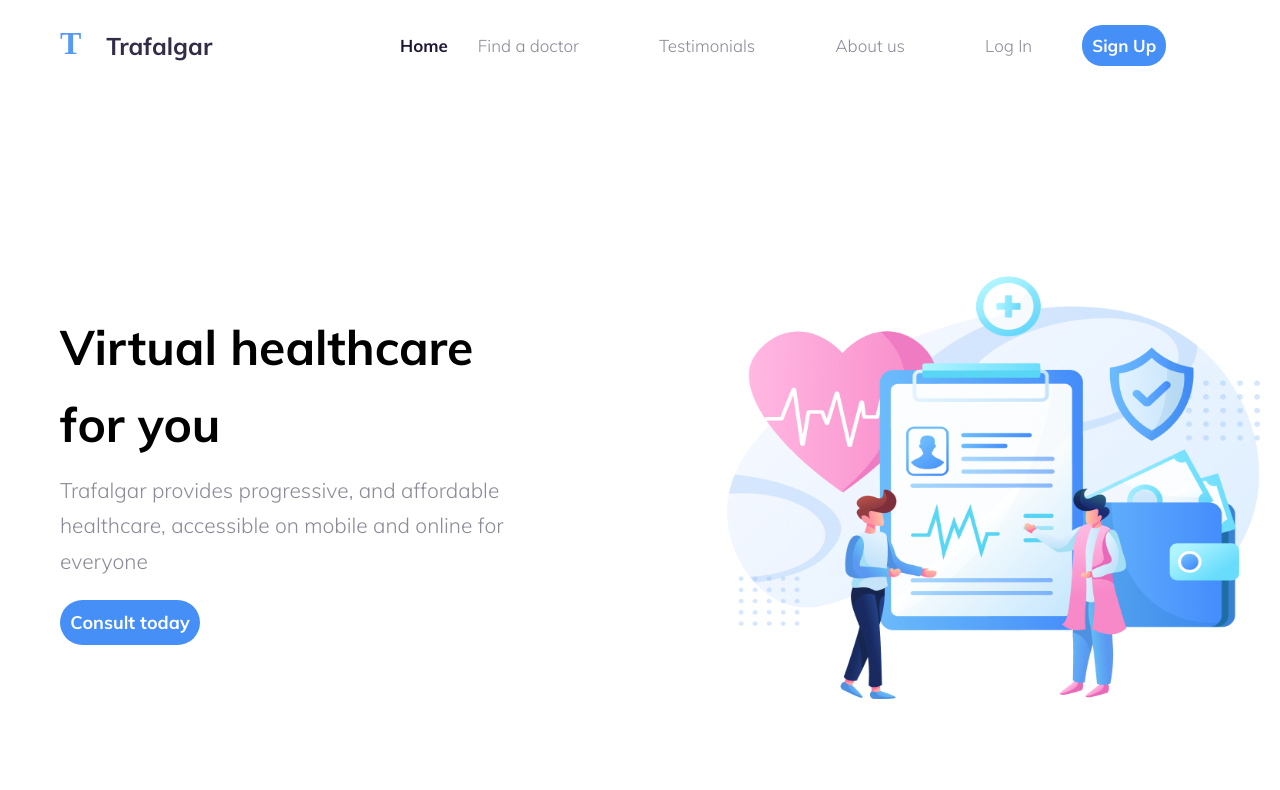
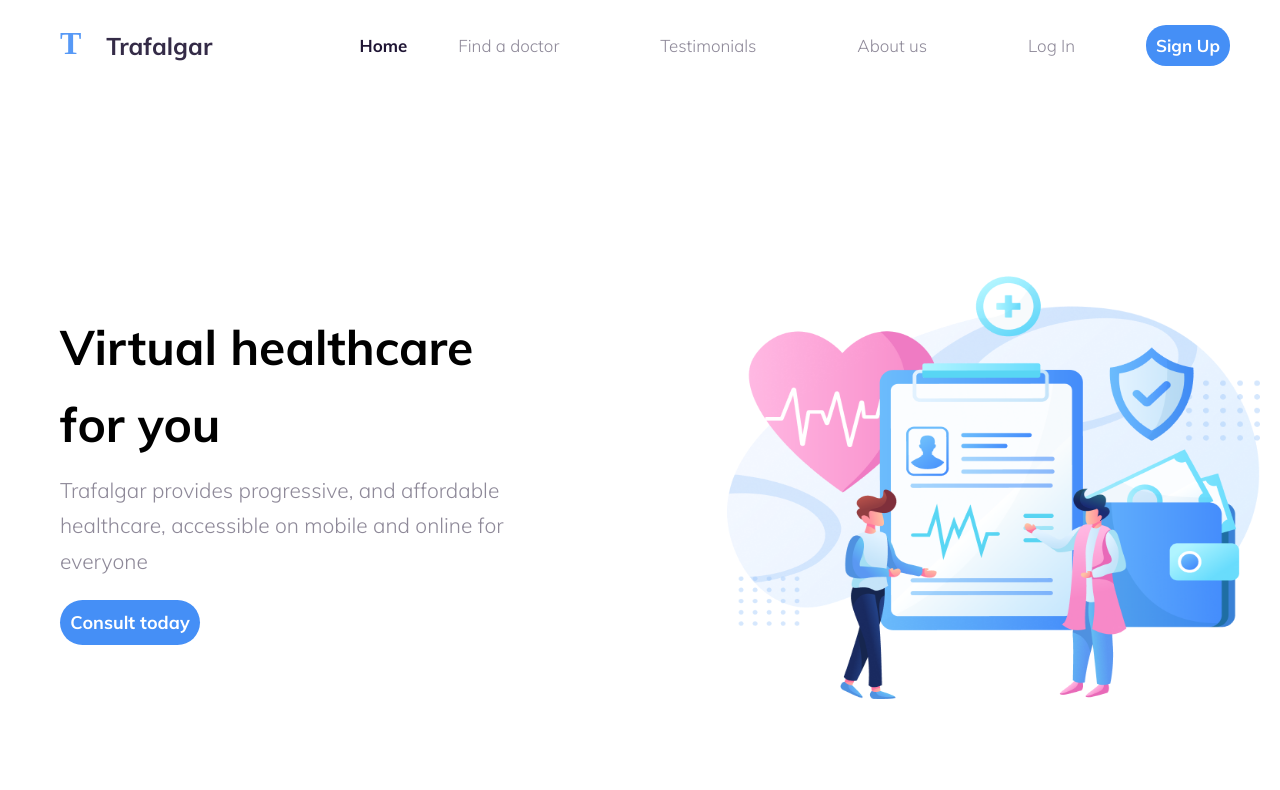
Before and after one commit to logit02/Health-web, a React (Create React App) app: page /home in a window 1280 px wide. Shown: the top 790 px of the page. Built offline with nearby package versions, Linux system fonts and the light colour scheme.

Commit message:
nav change

```diff
--- a/src/Components/Navigation/index.css
+++ b/src/Components/Navigation/index.css
@@ -49,7 +49,7 @@
 .header  .ul2 {
     display: flex;
     flex-direction: row;
-
+   width: 80%;
     justify-content: space-between;
     align-items: center;
 
@@ -58,7 +58,7 @@
 .header .ul1 {
     display: flex;
     flex-direction: row;
-
+    width: 20%;
     flex-basis: border-box;
     list-style: none;
     align-items: center;
```
